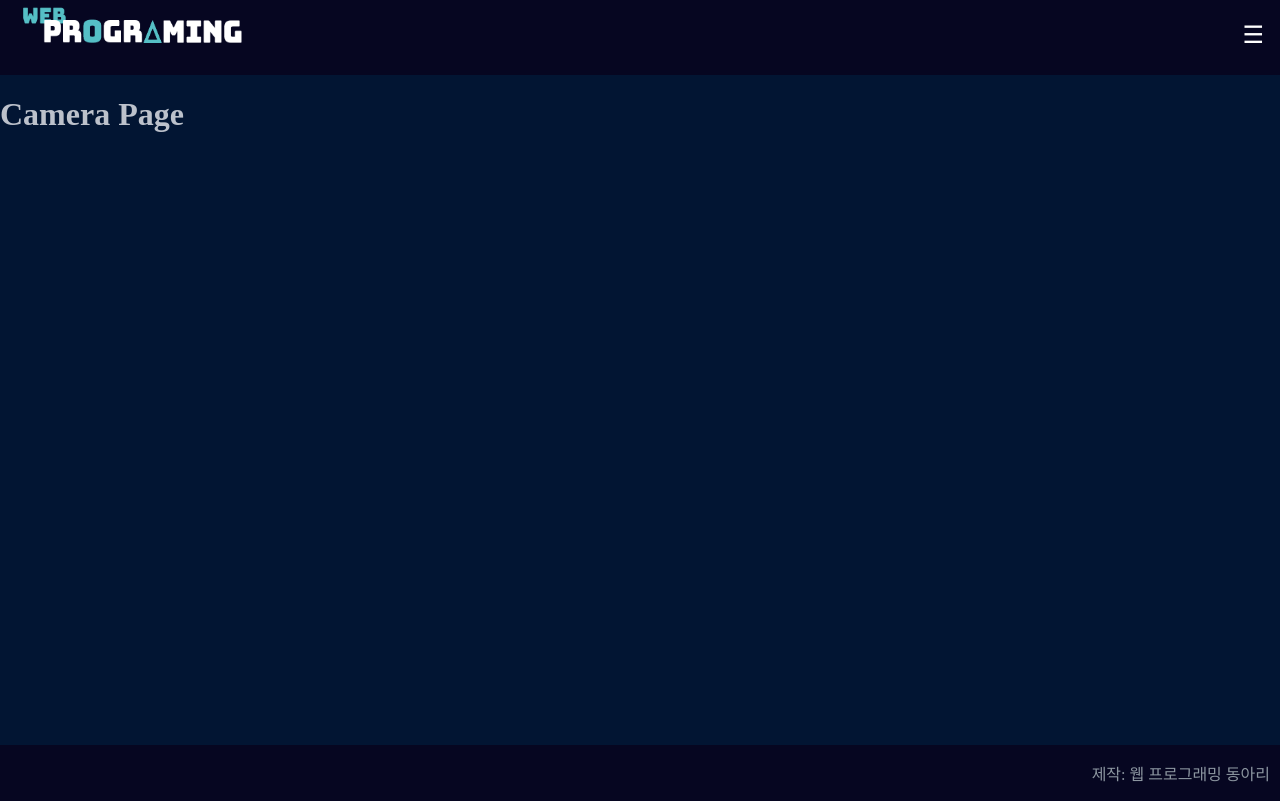
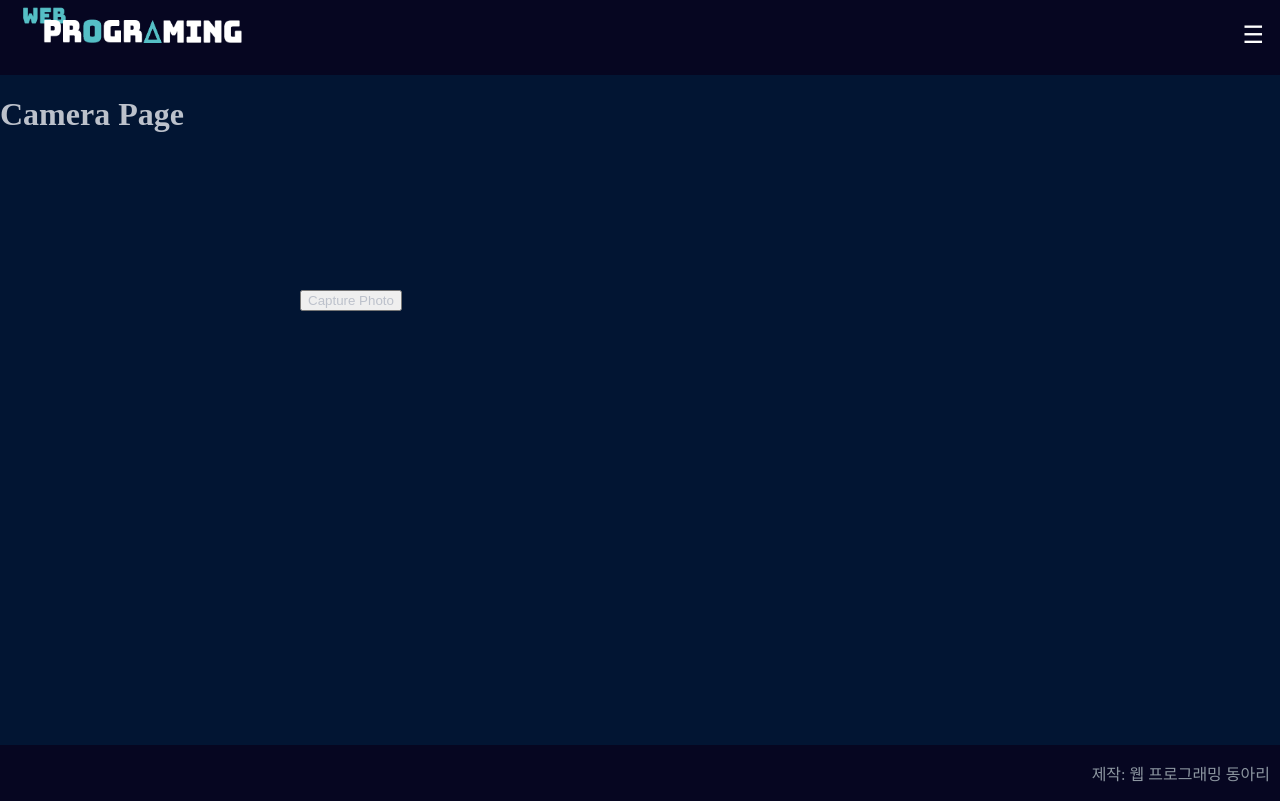
Before and after one commit to anione-web-club/AnioneWeb, a Next.js app: page /camera in a window 1280 px wide. Built offline with nearby package versions, Linux system fonts and the light colour scheme; no server answers.

Commit message:
카메라로 사진 캡처 기능 추가

```diff
--- a/src/app/camera/page.js
+++ b/src/app/camera/page.js
@@ -1,8 +1,10 @@
 "use client";
-import { useEffect, useRef } from "react";
+import { useEffect, useRef, useState } from "react";
 
 const CameraPage = () => {
   const videoRef = useRef(null);
+  const canvasRef = useRef(null);
+  const [photoURL, setPhotoURL] = useState(null);
 
   useEffect(() => {
     const startCamera = async () => {
@@ -28,10 +30,36 @@ const CameraPage = () => {
     };
   }, []);
 
+  const capturePhoto = () => {
+    if (videoRef.current) {
+      const canvas = canvasRef.current;
+      const context = canvas.getContext("2d");
+
+      // Set canvas dimensions to match video stream
+      canvas.width = videoRef.current.videoWidth;
+      canvas.height = videoRef.current.videoHeight;
+
+      // Capture video frame and draw it on the canvas
+      context.drawImage(videoRef.current, 0, 0, canvas.width, canvas.height);
+
+      // Convert canvas content to data URL and set as photoURL state
+      const dataURL = canvas.toDataURL("image/png");
+      setPhotoURL(dataURL);
+    }
+  };
+
   return (
     <div>
       <h1>Camera Page</h1>
       <video ref={videoRef} autoPlay playsInline />
+      <button onClick={capturePhoto}>Capture Photo</button>
+      {photoURL && (
+        <div>
+          <h2>Captured Photo</h2>
+          <img src={photoURL} alt="Captured" />
+        </div>
+      )}
+      <canvas ref={canvasRef} style={{ display: "none" }} />
     </div>
   );
 };
```
